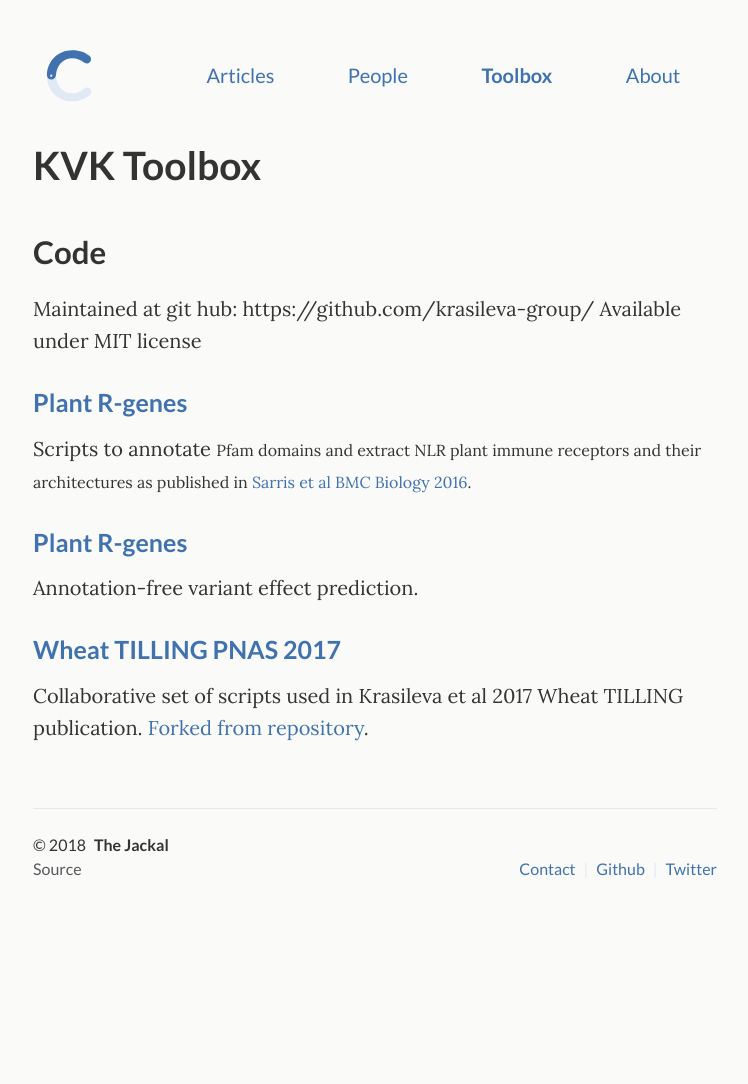
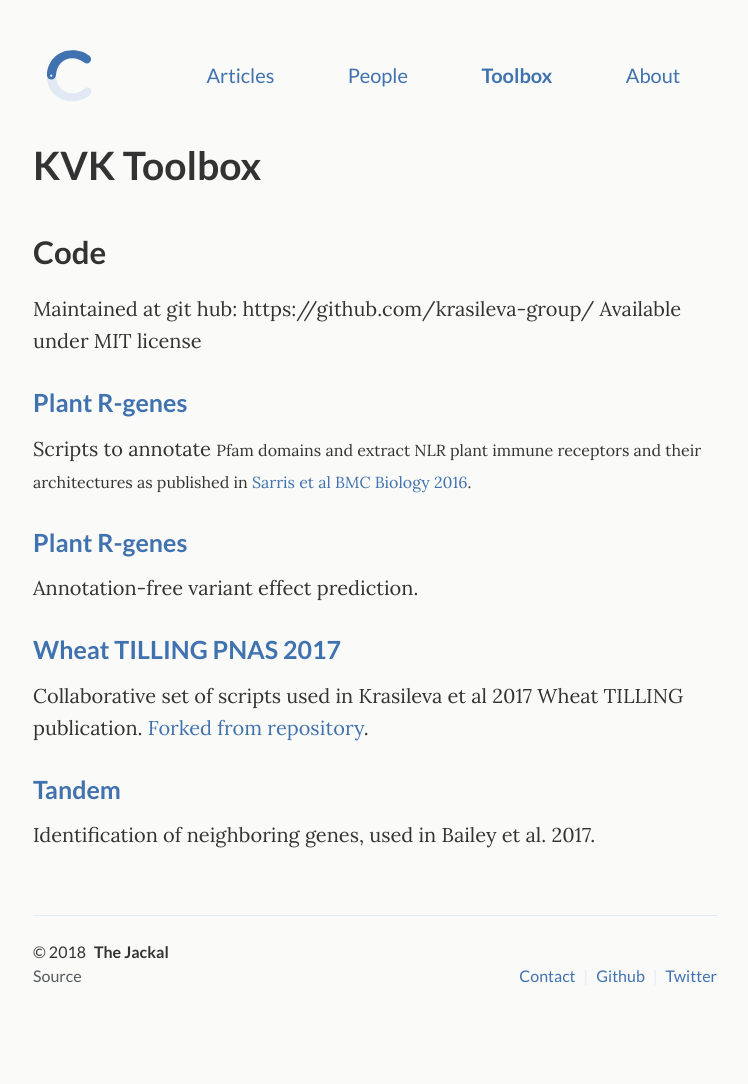
Before and after one commit to crimsonmonkey/crimsonmonkey.github.io, a Jekyll site: the page built from _pages/work.html, in a window 1280 px wide. Shown: the whole page, without its empty margins (265-1013 px from the left). Built offline with Jekyll 4.4.1, drawn with Linux system fonts in a browser that asks for light colours; before the commit the page ends 977 px from its top, so only the background shows below that.

Commit message:
Update from Forestry.io - _pages/work.html

```diff
--- a/_pages/work.html
+++ b/_pages/work.html
@@ -7,4 +7,4 @@ permalink: "/toolbox/"
 ---
 <h2>Code&nbsp;</h2><p>Maintained at git hub: https://github.com/krasileva-group/
 
-Available under MIT license&nbsp;</p><h3><a href="https://github.com/krasileva-group/plant_rgenes">Plant R-genes</a></h3><p>Scripts to annotate&nbsp;<span style="font-size: 1rem;">Pfam domains and extract NLR plant immune receptors and their architectures as published in <a href="https://bmcbiol.biomedcentral.com/articles/10.1186/s12915-016-0228-7">Sarris et al BMC Biology 2016</a>.</span></p><h3><a href="https://github.com/krasileva-group/scvep">Plant R-genes</a></h3><p>Annotation-free variant effect prediction.</p><h3><a href="https://github.com/krasileva-group/wheat_tilling_pub">Wheat TILLING PNAS 2017</a></h3><p>Collaborative set of scripts used in Krasileva et al 2017 Wheat TILLING publication. <a href="https://github.com/DubcovskyLab/wheat_tilling_pub">Forked from repository</a>.</p>
+Available under MIT license&nbsp;</p><h3><a href="https://github.com/krasileva-group/plant_rgenes">Plant R-genes</a></h3><p>Scripts to annotate&nbsp;<span style="font-size: 1rem;">Pfam domains and extract NLR plant immune receptors and their architectures as published in <a href="https://bmcbiol.biomedcentral.com/articles/10.1186/s12915-016-0228-7">Sarris et al BMC Biology 2016</a>.</span></p><h3><a href="https://github.com/krasileva-group/scvep">Plant R-genes</a></h3><p>Annotation-free variant effect prediction.</p><h3><a href="https://github.com/krasileva-group/wheat_tilling_pub">Wheat TILLING PNAS 2017</a></h3><p>Collaborative set of scripts used in Krasileva et al 2017 Wheat TILLING publication. <a href="https://github.com/DubcovskyLab/wheat_tilling_pub" style="">Forked from repository</a>.</p><h3><a href="https://github.com/krasileva-group/tandem">Tandem</a></h3><p>Identification of neighboring genes, used in Bailey et al. 2017.</p>
```
